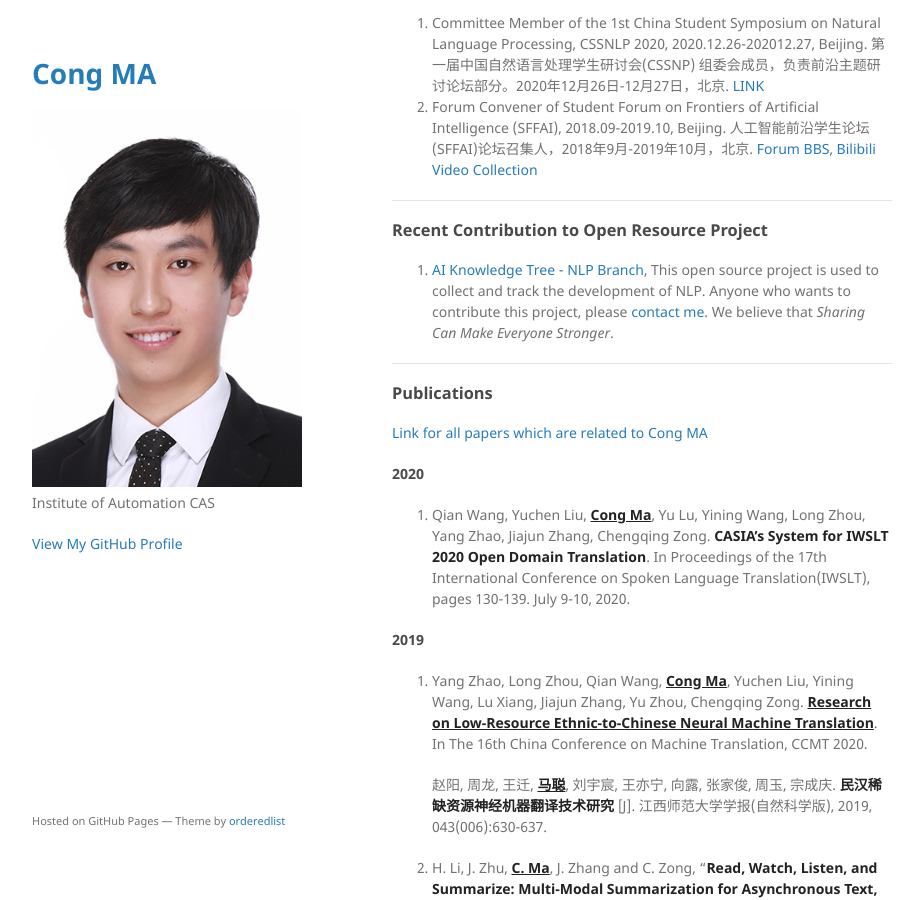
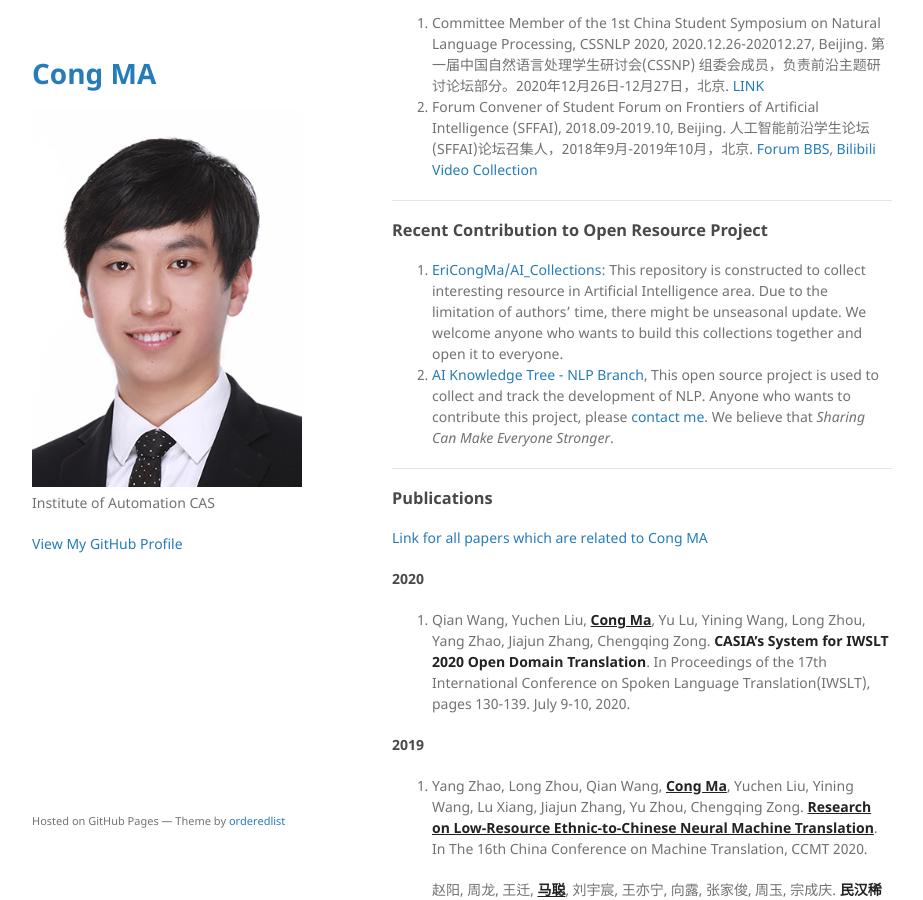
Before and after one commit to EriCongMa/ericongma.github.io, a Jekyll site: the page built from index.md, in a window 1280 px wide and 900 px high, scrolled down 928 px. Shown: the whole window, without its empty margins (178-1101 px from the left). Built offline with Jekyll 4.4.1, drawn with Linux system fonts in a browser that asks for light colours; our own code applies the rules of GitHub Pages for plain Markdown files.

Commit message:
macong:2021-06-15_10:59:09

```diff
--- a/index.md
+++ b/index.md
@@ -55,7 +55,8 @@ Multimodal Information Processing
 
 ### Recent Contribution to Open Resource Project
 
-1. [AI Knowledge Tree - NLP Branch](https://github.com/SFFAI-AIKT/AIKT-Natural_Language_Processing), This open source project is used to collect and track the development of NLP. Anyone who wants to contribute this project, please [contact me](mailto:cong.ma@nlpr.ia.ac.cn). We believe that *Sharing Can Make Everyone Stronger*.
+1. [EriCongMa/AI_Collections](https://github.com/EriCongMa/AI_Collections): This repository is constructed to collect interesting resource in Artificial Intelligence area. Due to the limitation of authors' time, there might be unseasonal update. We welcome anyone who wants to build this collections together and open it to everyone.
+2. [AI Knowledge Tree - NLP Branch](https://github.com/SFFAI-AIKT/AIKT-Natural_Language_Processing), This open source project is used to collect and track the development of NLP. Anyone who wants to contribute this project, please [contact me](mailto:cong.ma@nlpr.ia.ac.cn). We believe that *Sharing Can Make Everyone Stronger*.
 
 ---
 
```
